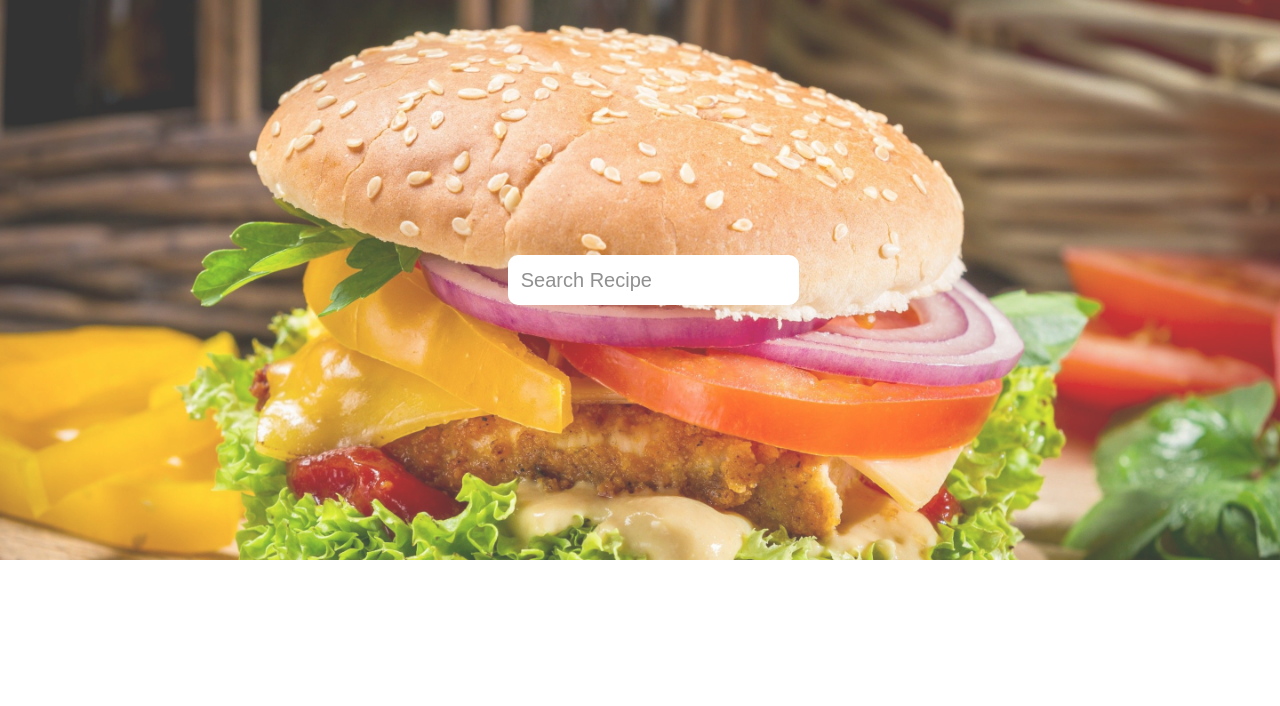
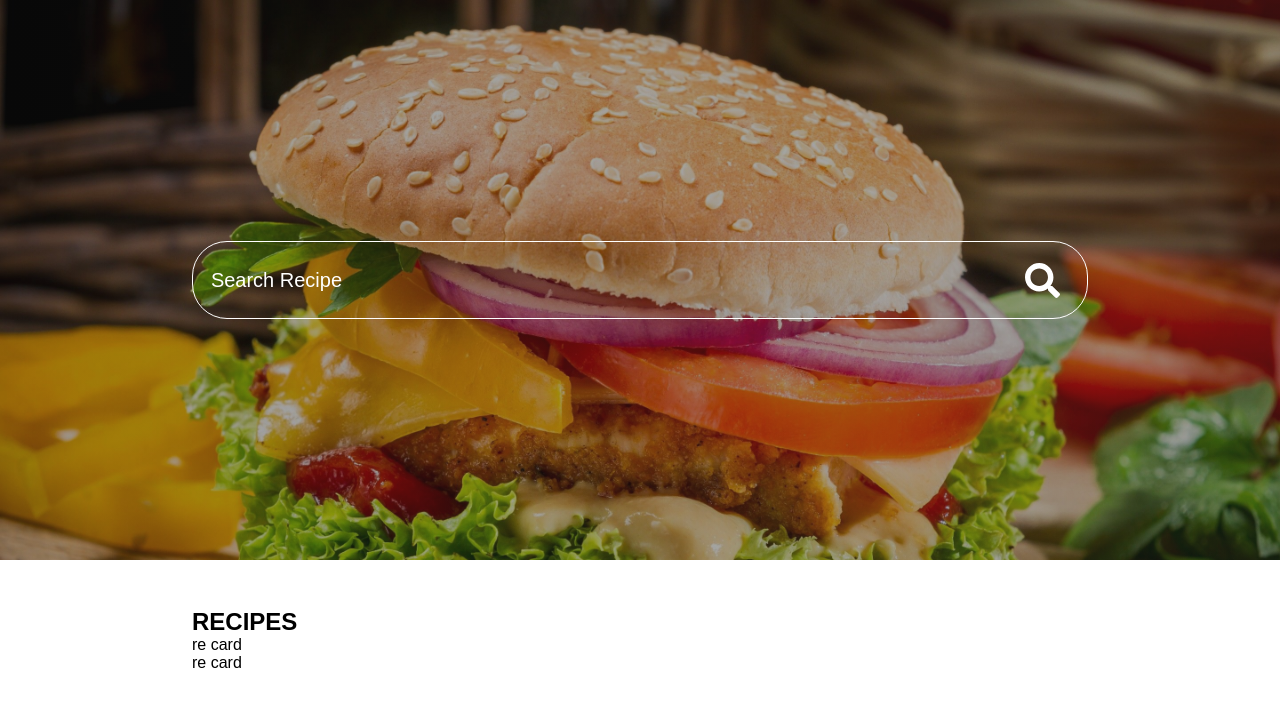
Before and after one commit to ashrofdev/foody, a React (Create React App) app: page / in a window 1280 px wide. Shown: the top 706 px of the page. Built offline with nearby package versions, Linux system fonts and the light colour scheme.

Commit message:
hero done

```diff
--- a/package.json
+++ b/package.json
@@ -8,6 +8,7 @@
     "@testing-library/user-event": "^12.1.10",
     "react": "^17.0.2",
     "react-dom": "^17.0.2",
+    "react-icons": "^4.3.1",
     "react-reveal": "^1.2.2",
     "react-router-dom": "^6.0.2",
     "react-scripts": "4.0.3",
--- a/src/App.js
+++ b/src/App.js
@@ -8,8 +8,10 @@ function App() {
 
       {/* // recipie list section */}
       <section>
-        {/* <Recipies/> */}
+
         <Hero/>
+        <Recipies/>
+
       </section>
     </div>
   );
--- a/src/components/Hero.js
+++ b/src/components/Hero.js
@@ -1,4 +1,5 @@
 import React from 'react';
+import {FaSearch} from 'react-icons/fa'
 const Hero = () => {
     return (
         <>
@@ -6,6 +7,9 @@ const Hero = () => {
             <div className="hero-image">
                 <form>
                     <input className="form-control search" placeholder="Search Recipe"/>
+                    <span id="search" >
+                    <FaSearch />
+                    </span>
                 </form>
 
             </div>
--- a/src/styles/hero.scss
+++ b/src/styles/hero.scss
@@ -1,27 +1,44 @@
 .hero-container{
     .hero-image{
-        background-image:url("../resources/images/hero-image.jpg");
+
+        background-image:linear-gradient(to right, rgba(20, 20, 20, 0.4) , rgba(36, 36, 34, 0.4)),url("../resources/images/hero-image.jpg");
         background-repeat: no-repeat;
         background-position: top;
         background-size: cover;
         height: 70vh;
-        z-index: -1;
-        opacity: 0.8;
-        display: grid;
+        z-index: -100;
+        display: flex;
+        flex-wrap: wrap;
+        justify-content: center;
+        align-content: center;
 
-       justify-content: center;
-       align-content: center;
-        .form-control{
-            padding: 5% 5%;
+       form{
+        display: flex;
+        background-color: transparent;
+        border: 1px solid white;
+        border-radius: 35px;
+        width: 70vw;
+        #search{
+            display: flex;
+            font-size: 35px;
+            padding: 2% 2% 2% 0%;
+            place-self:  center ;
+            margin-right: 1%;
+            cursor: pointer;
+            color: white;
+        }
+           .form-control{
+            padding: 3% 2%;
             border: none;
-            border-radius: 10px;
+            background-color: transparent;
+            flex-grow: 1;
             font-size: 20px;
             outline: none;
-
-
-
-
+            color: white;
+            &::placeholder{
+                color: white;
+            }
         }
-
+       }
     }
 }
```
Also changed, not shown: 1 other file (tests, documents, lock files or other folders).
